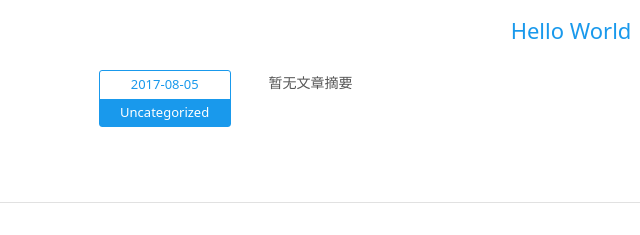
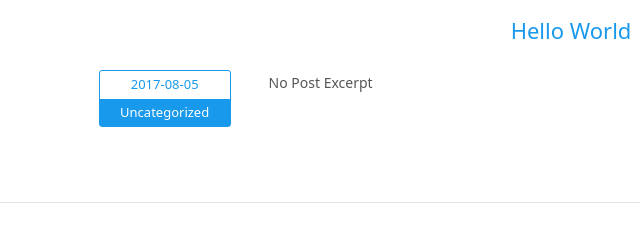
Before and after one commit to vanstline/vanstline.github.io, a plain HTML site: page index.html in a window 1280 px wide. Shown: the part 338-573 px from the top of the page, 69-709 px from the left. Drawn offline with Linux system fonts and the light colour scheme.

Commit message:
Site updated: 2017-08-07 18:01:38

```diff
--- a/index.html
+++ b/index.html
@@ -109,7 +109,7 @@
       </div>
     </div>
     <!-- Post Excerpt -->
-    <div class="excerpt typo">暂无文章摘要</div>
+    <div class="excerpt typo">No Post Excerpt</div>
     <!-- Post Tags -->
     <div class="tags">
 
```
Also changed, not shown: 2017/08/05/hello-world/index.html (+1 -1 lines), 1 other file.
